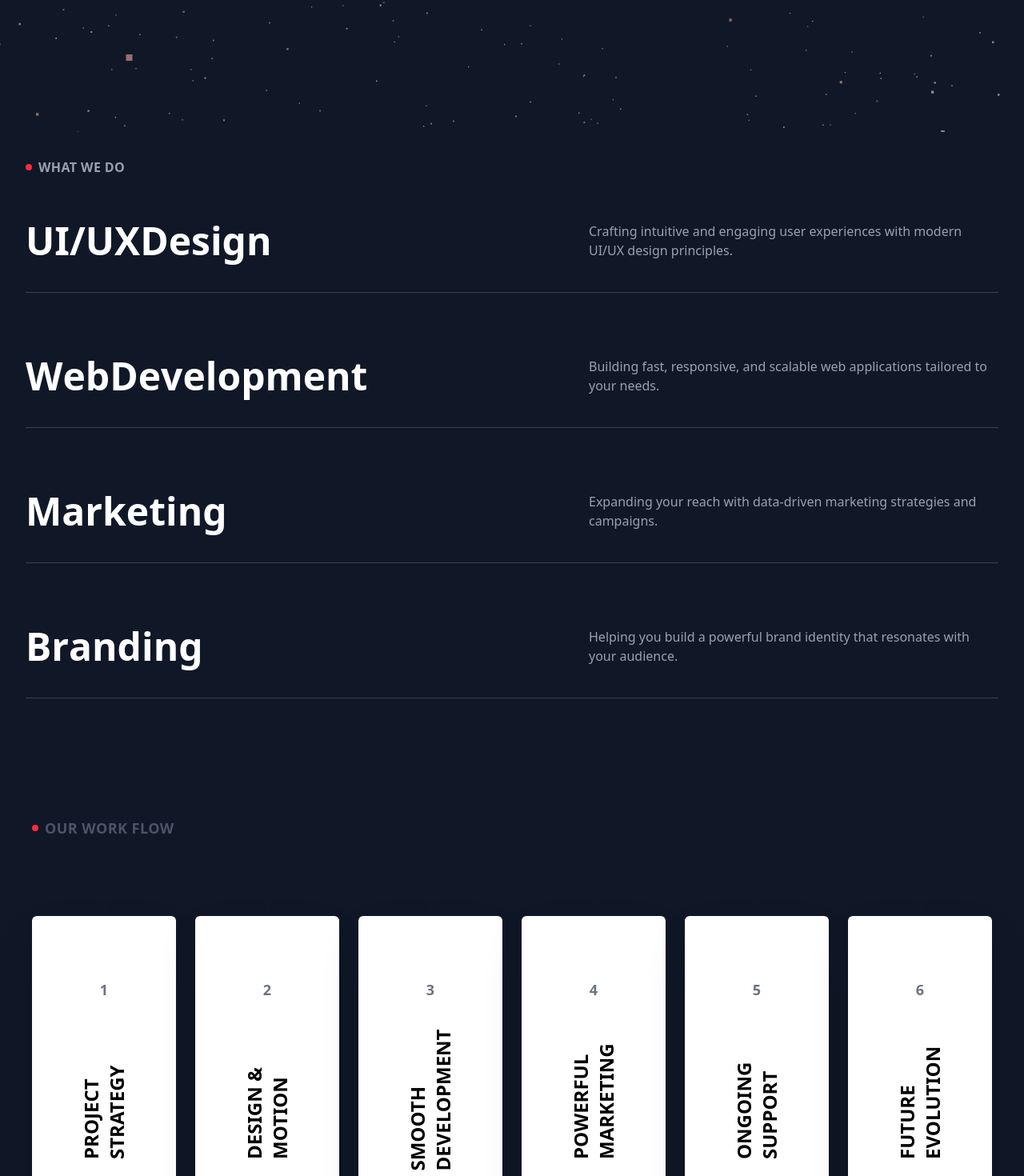
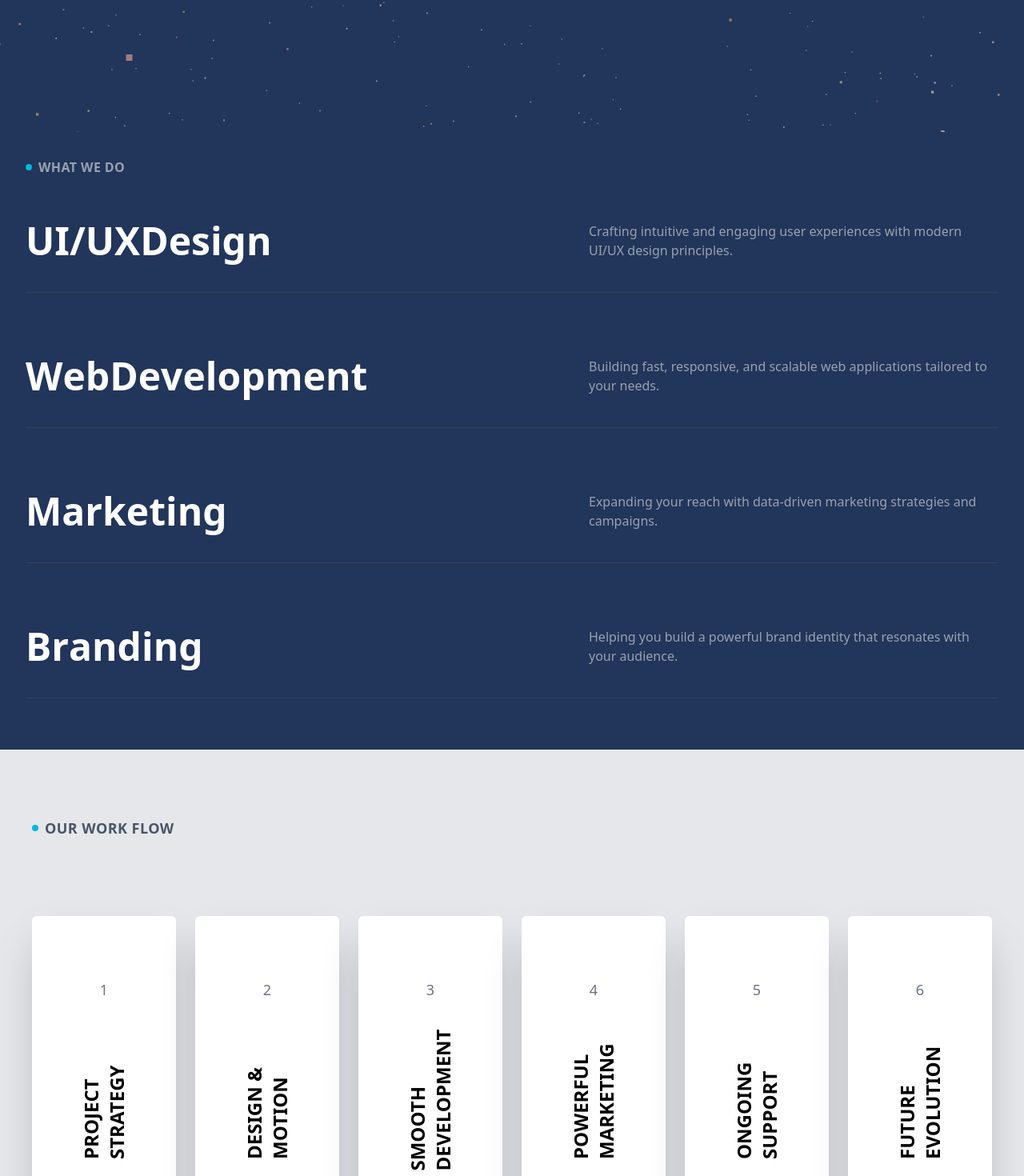
Before and after one commit to RoopTeja04/Web-Works-, a React (Vite) app in the folder client/: page /services in a window 1280 px wide. Shown: the part 715-2185 px from the top of the page at 80% size. Built offline with nearby package versions, Linux system fonts and the light colour scheme.

Commit message:
minor changes done

```diff
--- a/client/src/App.css
+++ b/client/src/App.css
@@ -0,0 +1,3 @@
+html {
+    scroll-behavior: smooth;
+}
--- a/client/src/App.jsx
+++ b/client/src/App.jsx
@@ -5,6 +5,7 @@ import Services from './components/Services'
 import OurWork from "./components/OurWork"
 import Contact from './components/Contact'
 import Logo from './images/webworks_logo-01.png'
+import './App.css';
 
 const App = () => {
   return (
--- a/client/src/components/OurWork.jsx
+++ b/client/src/components/OurWork.jsx
@@ -26,7 +26,7 @@ const OurWork = () => {
     return (
         <div
             ref={targetRef}
-            className="relative h-[400vh] bg-gray-900"
+            className="relative h-[400vh] bg-[#22355a]"
         >
             <div className="sticky top-0 h-screen flex items-center overflow-hidden">
 
@@ -98,7 +98,7 @@ const OurWork = () => {
                     transition={{ delay: 1 }}
                 >
                     <motion.div
-                        className="h-full bg-gradient-to-r from-purple-500 to-pink-500 rounded-full"
+                        className="h-full bg-gradient-to-r from-cyan-500 to-blue-600 rounded-full"
                         style={{ scaleX: scrollYProgress }}
                         transformOrigin="left"
                     />
--- a/client/src/components/Services.jsx
+++ b/client/src/components/Services.jsx
@@ -275,7 +275,7 @@ const Services = () => {
     };
 
     return (
-        <div className='min-h-screen bg-gray-900 text-white overflow-x-hidden relative'>
+        <div className='min-h-screen bg-[#22355a] text-white overflow-x-hidden relative'>
             <div ref={canvasContainerRef} className="absolute inset-0 z-0 pointer-events-none" />
 
             <section className="relative z-10 min-h-[100vh] flex flex-col top-34 px-8 md:px-10">
@@ -336,7 +336,7 @@ const Services = () => {
                             }}
                         >
                             <motion.span
-                                className="text-red-500 md:text-8xl w-full"
+                                className="text-cyan-500 md:text-8xl w-full"
                                 animate={{
                                     scale: isAnimating ? [1, 1.1, 1] : 1,
                                     rotateX: isAnimating ? [0, 10, 0] : 0
@@ -387,7 +387,7 @@ const Services = () => {
             <div ref={servicesRef} className="flex flex-col space-y-20 py-16 px-8 relative z-10">
                 <div className="text-center mb-12 relative">
                     <h3 className="text-md md:text-md absolute bottom-2 font-semibold tracking-wide uppercase text-gray-400 flex items-center justify-center gap-2">
-                        <span className="w-2 h-2 bg-red-500 rounded-full inline-block"></span> What We Do
+                        <span className="w-2 h-2 bg-cyan-500 rounded-full inline-block"></span> What We Do
                     </h3>
                 </div>
 
--- a/client/src/sub_components/processSteps.jsx
+++ b/client/src/sub_components/processSteps.jsx
@@ -61,10 +61,10 @@ const RotatedInteractiveExpandingHeadings = () => {
     }, []);
 
     return (
-        <div className="bg-gray-900 text-black min-h-screen flex flex-col items-center p-10">
+        <div className="bg-gray-200 text-black min-h-screen flex flex-col items-center p-10">
             <div className="text-center mb-12 relative top-20 w-full">
                 <h3 className="text-md md:text-lg absolute bottom-2 font-semibold tracking-wide uppercase text-gray-600 flex items-center justify-center gap-2">
-                    <span className="w-2 h-2 bg-red-500 rounded-full inline-block"></span> Our Work Flow
+                    <span className="w-2 h-2 bg-cyan-500 rounded-full inline-block"></span> Our Work Flow
                 </h3>
             </div>
 
@@ -99,7 +99,7 @@ const RotatedInteractiveExpandingHeadings = () => {
                             boxShadow: [
                                 "0 4px 8px rgba(0,0,0,0.1)",
                                 "0 20px 40px rgba(0,0,0,0.3)",
-                                "0 25px 50px rgba(255,0,0,0.1)"
+                                "0 25px 50px rgba(6,182,212,0.1)" // cyan-500 in rgba with 0.1 opacity
                             ],
                             transition: { duration: 0.3 }
                         }}
@@ -127,7 +127,8 @@ const RotatedInteractiveExpandingHeadings = () => {
                             <motion.span
                                 className="text-lg font-semibold text-gray-500 relative -top-15"
                                 animate={{
-                                    color: activeIndex === idx ? "#ef4444" : "#6b7280",
+                                    color: activeIndex === idx ? "#06B6D4" : "#6b7280",
+                                    fontWeight: activeIndex === idx ? "bold" : "normal",
                                     scale: activeIndex === idx ? 1.2 : 1,
                                     translateZ: activeIndex === idx ? "10px" : "0px"
                                 }}
--- a/client/src/sub_components/testimonals.jsx
+++ b/client/src/sub_components/testimonals.jsx
@@ -267,7 +267,7 @@ const Testimonials = () => {
                 transition={{ duration: 1, ease: [0.25, 0.46, 0.45, 0.94] }}
             >
                 <motion.p
-                    className="text-gray-400 text-lg md:text-xl lg:text-2xl"
+                    className="text-white font-semibold text-lg md:text-xl lg:text-2xl tracking-wide"
                     animate={shouldReduceMotion ? {} : { opacity: [0.7, 1, 0.7] }}
                     transition={{ duration: 5, repeat: Infinity, ease: "easeInOut" }}
                 >
```
Also changed, not shown: client/src/components/Contact.jsx (+13 -13 lines).
